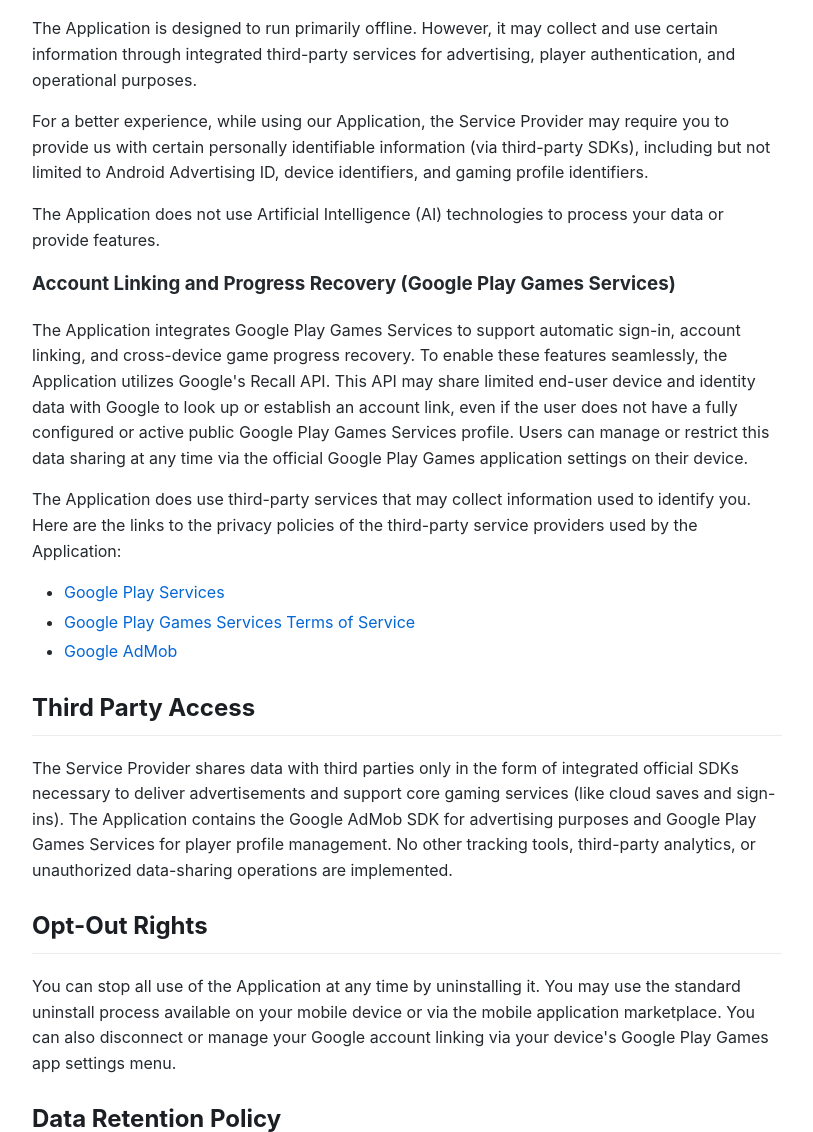
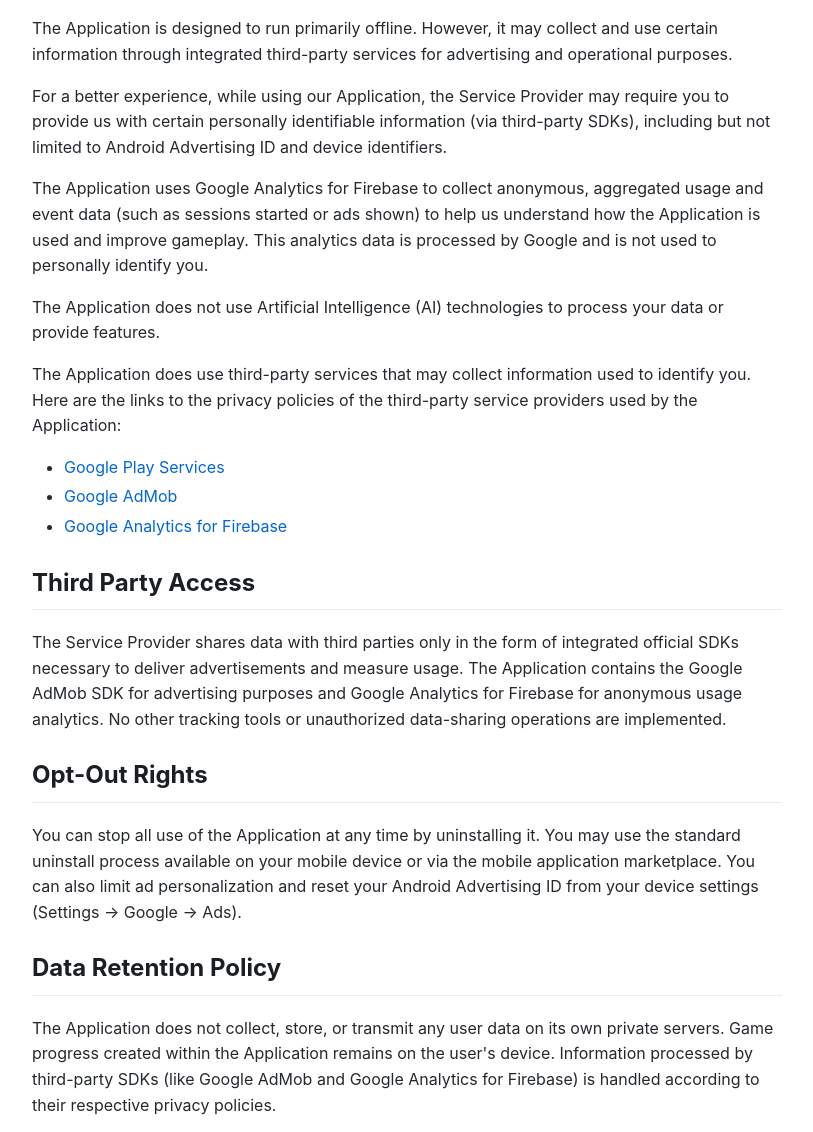
Before and after one commit to makkia/makkia.github.io, a plain HTML site: page privacy-policy-botanyx.html in a window 1280 px wide. Shown: the part 274-1406 px from the top of the page, without its empty margins (233-1046 px from the left). Drawn offline with Linux system fonts and the light colour scheme.

Commit message:
Update privacy policy for clarity and accuracy

```diff
--- a/privacy-policy-botanyx.html
+++ b/privacy-policy-botanyx.html
@@ -58,34 +58,32 @@
 <p>This privacy policy applies to the <strong>Botanyx</strong> app (hereby referred to as &quot;Application&quot;) for mobile devices, created by <strong>Melodeon</strong> (hereby referred to as &quot;Service Provider&quot;) as a free service. This service is intended for use &quot;AS IS&quot;.</p>
 
 <h2 id="information-collection-and-use">Information Collection and Use</h2>
-<p>The Application is designed to run primarily offline. However, it may collect and use certain information through integrated third-party services for advertising, player authentication, and operational purposes. </p>
-<p>For a better experience, while using our Application, the Service Provider may require you to provide us with certain personally identifiable information (via third-party SDKs), including but not limited to Android Advertising ID, device identifiers, and gaming profile identifiers.</p>
+<p>The Application is designed to run primarily offline. However, it may collect and use certain information through integrated third-party services for advertising and operational purposes.</p>
+<p>For a better experience, while using our Application, the Service Provider may require you to provide us with certain personally identifiable information (via third-party SDKs), including but not limited to Android Advertising ID and device identifiers.</p>
+<p>The Application uses Google Analytics for Firebase to collect anonymous, aggregated usage and event data (such as sessions started or ads shown) to help us understand how the Application is used and improve gameplay. This analytics data is processed by Google and is not used to personally identify you.</p>
 <p>The Application does not use Artificial Intelligence (AI) technologies to process your data or provide features.</p>
-
-<h3>Account Linking and Progress Recovery (Google Play Games Services)</h3>
-<p>The Application integrates Google Play Games Services to support automatic sign-in, account linking, and cross-device game progress recovery. To enable these features seamlessly, the Application utilizes Google's Recall API. This API may share limited end-user device and identity data with Google to look up or establish an account link, even if the user does not have a fully configured or active public Google Play Games Services profile. Users can manage or restrict this data sharing at any time via the official Google Play Games application settings on their device.</p>
 
 <p>The Application does use third-party services that may collect information used to identify you. Here are the links to the privacy policies of the third-party service providers used by the Application:</p>
 <ul>
 <li><a href="https://www.google.com/policies/privacy/" target="_blank" rel="noopener noreferrer">Google Play Services</a></li>
-<li><a href="https://support.google.com/googleplay/android-developer/answer/9858738" target="_blank" rel="noopener noreferrer">Google Play Games Services Terms of Service</a></li>
 <li><a href="https://support.google.com/admob/answer/6128543?hl=en" target="_blank" rel="noopener noreferrer">Google AdMob</a></li>
+<li><a href="https://firebase.google.com/support/privacy" target="_blank" rel="noopener noreferrer">Google Analytics for Firebase</a></li>
 </ul>
 
 <h2 id="third-party-access">Third Party Access</h2>
-<p>The Service Provider shares data with third parties only in the form of integrated official SDKs necessary to deliver advertisements and support core gaming services (like cloud saves and sign-ins). The Application contains the Google AdMob SDK for advertising purposes and Google Play Games Services for player profile management. No other tracking tools, third-party analytics, or unauthorized data-sharing operations are implemented.</p>
+<p>The Service Provider shares data with third parties only in the form of integrated official SDKs necessary to deliver advertisements and measure usage. The Application contains the Google AdMob SDK for advertising purposes and Google Analytics for Firebase for anonymous usage analytics. No other tracking tools or unauthorized data-sharing operations are implemented.</p>
 
 <h2 id="opt-out-rights">Opt-Out Rights</h2>
-<p>You can stop all use of the Application at any time by uninstalling it. You may use the standard uninstall process available on your mobile device or via the mobile application marketplace. You can also disconnect or manage your Google account linking via your device's Google Play Games app settings menu.</p>
+<p>You can stop all use of the Application at any time by uninstalling it. You may use the standard uninstall process available on your mobile device or via the mobile application marketplace. You can also limit ad personalization and reset your Android Advertising ID from your device settings (Settings &rarr; Google &rarr; Ads).</p>
 
 <h2 id="data-retention-policy">Data Retention Policy</h2>
-<p>The Application does not collect, store, or transmit any user data on its own private servers. Game saves and puzzle progress created within the Application remain on the user's device, or may be securely synced to Google's cloud infrastructure via Google Play Games Services if you choose to utilize cloud features. Information processed by third-party SDKs (like AdMob and Google Play Services) is handled according to their respective privacy policies.</p>
+<p>The Application does not collect, store, or transmit any user data on its own private servers. Game progress created within the Application remains on the user's device. Information processed by third-party SDKs (like Google AdMob and Google Analytics for Firebase) is handled according to their respective privacy policies.</p>
 
 <h2 id="children">Children</h2>
 <p>The Application is a logic puzzle game suitable for all audiences. To comply with advertising policies, the target audience is restricted to users aged 13 and older. The Service Provider does not knowingly collect personally identifiable information from children under the age of 13. If you believe a child has provided personal information, please contact us and it will be promptly addressed.</p>
 
 <h2 id="security">Security</h2>
-<p>Since the Application collects no personal data directly on developer-owned servers, there is no personal information at risk on our infrastructure. All local game saves remain under the user's own device security controls, and cloud data is secured by Google's infrastructure.</p>
+<p>Since the Application collects no personal data directly on developer-owned servers, there is no personal information at risk on our infrastructure. All local game progress remains under the user's own device security controls.</p>
 
 <h2 id="changes">Changes</h2>
 <p>This Privacy Policy may be updated from time to time. The Service Provider will notify users of any changes by updating this page. Continued use of the Application after changes are posted constitutes acceptance of the revised policy.</p>
```
